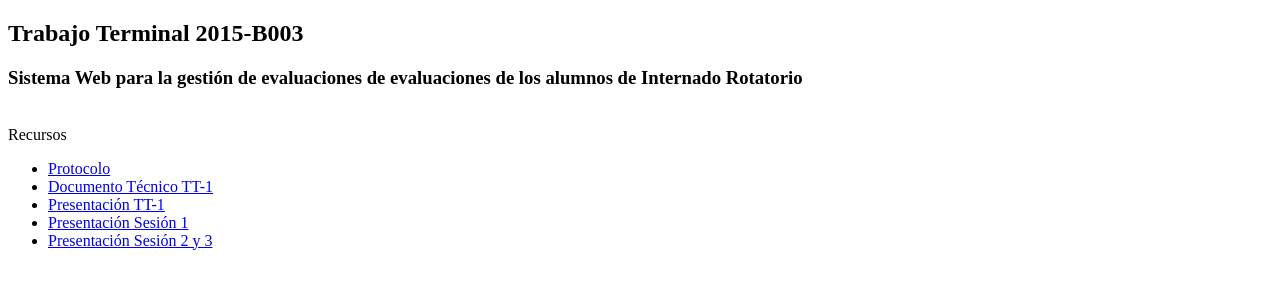
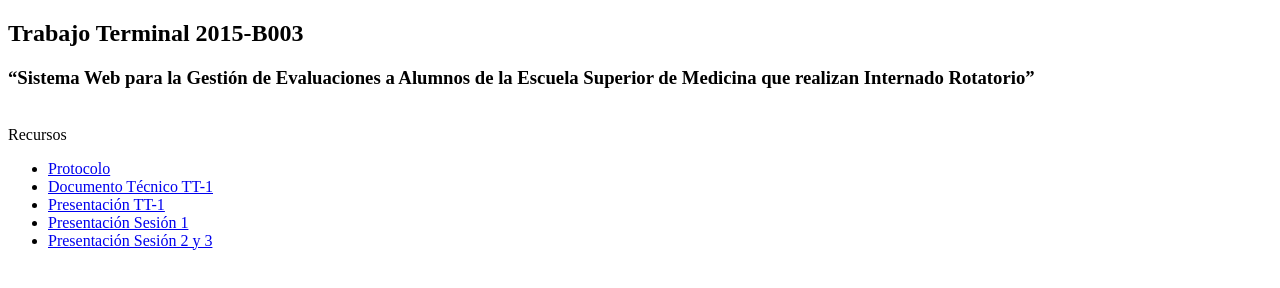
Before and after one commit to ItzayanaPH/ItzayanaPH.github.io, a plain HTML site: page index.html in a window 1280 px wide. Drawn offline with Linux system fonts and the light colour scheme.

Commit message:
Corrección titulo

```diff
--- a/index.html
+++ b/index.html
@@ -6,7 +6,7 @@
 <body>
 </head>
   <h2>Trabajo Terminal 2015-B003</h2>
-  <h3>Sistema Web para la gestión de evaluaciones de evaluaciones de los alumnos de Internado Rotatorio</h3><br>
+  <h3>“Sistema Web para la Gestión de Evaluaciones a Alumnos de la Escuela Superior de Medicina que realizan Internado Rotatorio”</h3><br>
   Recursos
   <ul>
     <li><a href="./Recursos/Protocolo_TT_2015-B003.pdf">Protocolo</a></li>
```
